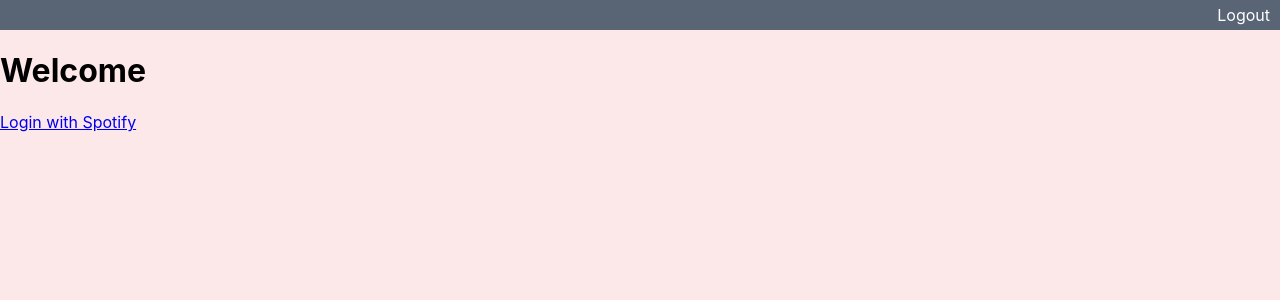
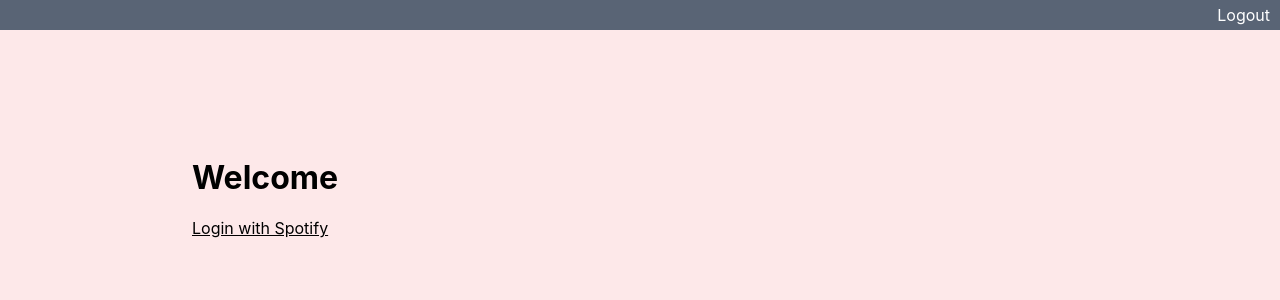
Before and after one commit to ahoch10/setlist-onboarding-project, a React (Create React App) app in the folder client/: page / in a window 1280 px wide. Shown: the top 300 px of the page. Built offline with nearby package versions, Linux system fonts and the light colour scheme; no server answers.

Commit message:
added styling to login page

```diff
--- a/client/src/App.tsx
+++ b/client/src/App.tsx
@@ -24,7 +24,7 @@ const App = () => {
   return (
     <div>
       <h1 className="welcome">Welcome</h1>
-      <a href="http://localhost:5000/login">Login with Spotify</a>
+      <a className="login" href="http://localhost:5000/login">Login with Spotify</a>
     </div>
   )
 }
--- a/client/src/index.css
+++ b/client/src/index.css
@@ -83,3 +83,13 @@ button {
   margin-right: 10px;
   cursor: pointer;
 }
+
+.welcome {
+  margin-top: 10%;
+  margin-left: 15%;
+}
+
+.login {
+  margin-left: 15%;
+  color: black;
+}
```
